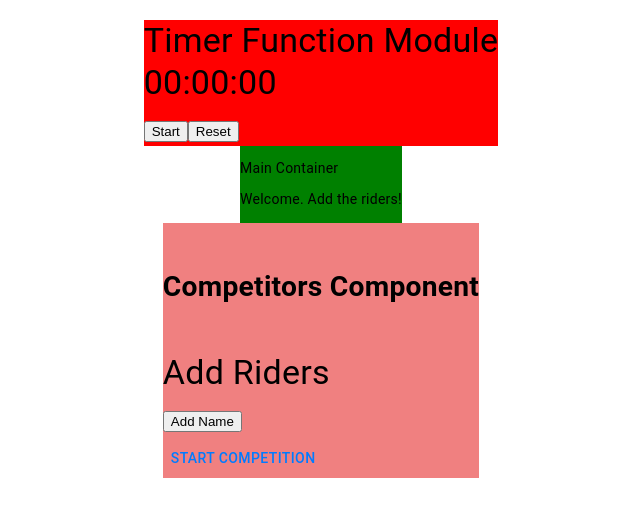
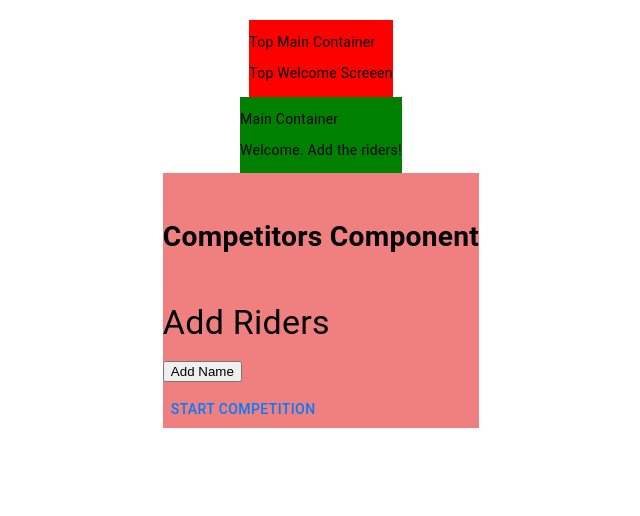
Before and after one commit to andrewcargill/TypeScriptReact, a React (Create React App) app: page /competition in a window 1280 px wide. Shown: the top 516 px of the page, without its empty margins (319-959 px from the left). Built offline with nearby package versions, Linux system fonts and the light colour scheme.

Commit message:
create top container placeholders for various game states

```diff
--- a/src/pages/Competition/CompetitionPage.tsx
+++ b/src/pages/Competition/CompetitionPage.tsx
@@ -1,13 +1,9 @@
 import React, { useState, useContext } from 'react';
 import Container from '@mui/material/Container';
 import Typography from '@mui/material/Typography';
-import AddRiders from './Bottom/AddRiders';
-import { Button } from '@mui/material';
-import DisplayRiders from './Bottom/DisplayRiders';
 import CompetitorsList from './Bottom/CompetitorsList';
-import Timer from '../../components/TimerFunction';
-import ResultsSection from './Middle/ResultsSection';
 import MiddleMainContainer from './Middle/MiddleMainContainer';
+import TopMainContainer from './Top/TopMainContainer';
 
 function Competition() {
 
@@ -24,7 +20,7 @@ function Competition() {
 
     return (
         <Container style={containerStyle}>
-            <Typography className='top-box' variant="h4"><Timer /> </Typography>
+            <Typography className='top-box' variant="h4"><TopMainContainer /></Typography>
             <Typography className='middle-box' variant="h4">
                 <MiddleMainContainer />
                 </Typography>
--- /dev/null
+++ b/src/pages/Competition/Top/TopActiveComp.tsx
@@ -0,0 +1,17 @@
+import React, { useEffect, useState } from 'react';
+import { useAppContext } from '../../../AppState'; // Import the context hook
+
+function TopActiveComp() {
+
+
+
+  return (
+    <div>
+      <div>
+        <p>Compition is Active</p>
+      </div>
+    </div>
+  );
+}
+
+export default TopActiveComp;
--- /dev/null
+++ b/src/pages/Competition/Top/TopMainContainer.tsx
@@ -0,0 +1,22 @@
+import React, { useEffect, useState, useContext } from 'react';
+import { useAppContext } from '../../../AppState'; // Import the context hook
+import TopWelcome from './TopWelcome';
+import TopPreStart from './TopPreStart';
+import TopActiveComp from './TopActiveComp';
+
+function TopMainContainer() {
+  const { ridersReady, storedNames, isActive } = useAppContext();
+
+
+
+  return (
+    <div>
+
+      <p>Top Main Container</p>
+      {ridersReady ? ( <TopWelcome /> ) : ( <TopPreStart /> )}
+
+    </div>
+  );
+}
+
+export default TopMainContainer;
--- /dev/null
+++ b/src/pages/Competition/Top/TopPreStart.tsx
@@ -0,0 +1,26 @@
+import React, { useEffect, useState, useContext } from 'react';
+import { useAppContext } from '../../../AppState'; // Import the context hook
+import TopActiveComp from './TopActiveComp';
+
+function TopPreStart() {
+  const { isActive } = useAppContext();
+
+
+
+  return (
+    <div>
+      <div>
+
+          {isActive ? (
+             <TopActiveComp />
+          ):(
+            <div><p>top pre screen</p></div>
+
+          )}
+
+      </div>
+    </div>
+  );
+}
+
+export default TopPreStart;
--- /dev/null
+++ b/src/pages/Competition/Top/TopWelcome.tsx
@@ -0,0 +1,17 @@
+import React, { useEffect, useState } from 'react';
+import { useAppContext } from '../../../AppState'; // Import the context hook
+
+function TopWelcome() {
+
+
+
+  return (
+    <div>
+      <div>
+        <p>Top Welcome Screeen</p>
+      </div>
+    </div>
+  );
+}
+
+export default TopWelcome;
```
